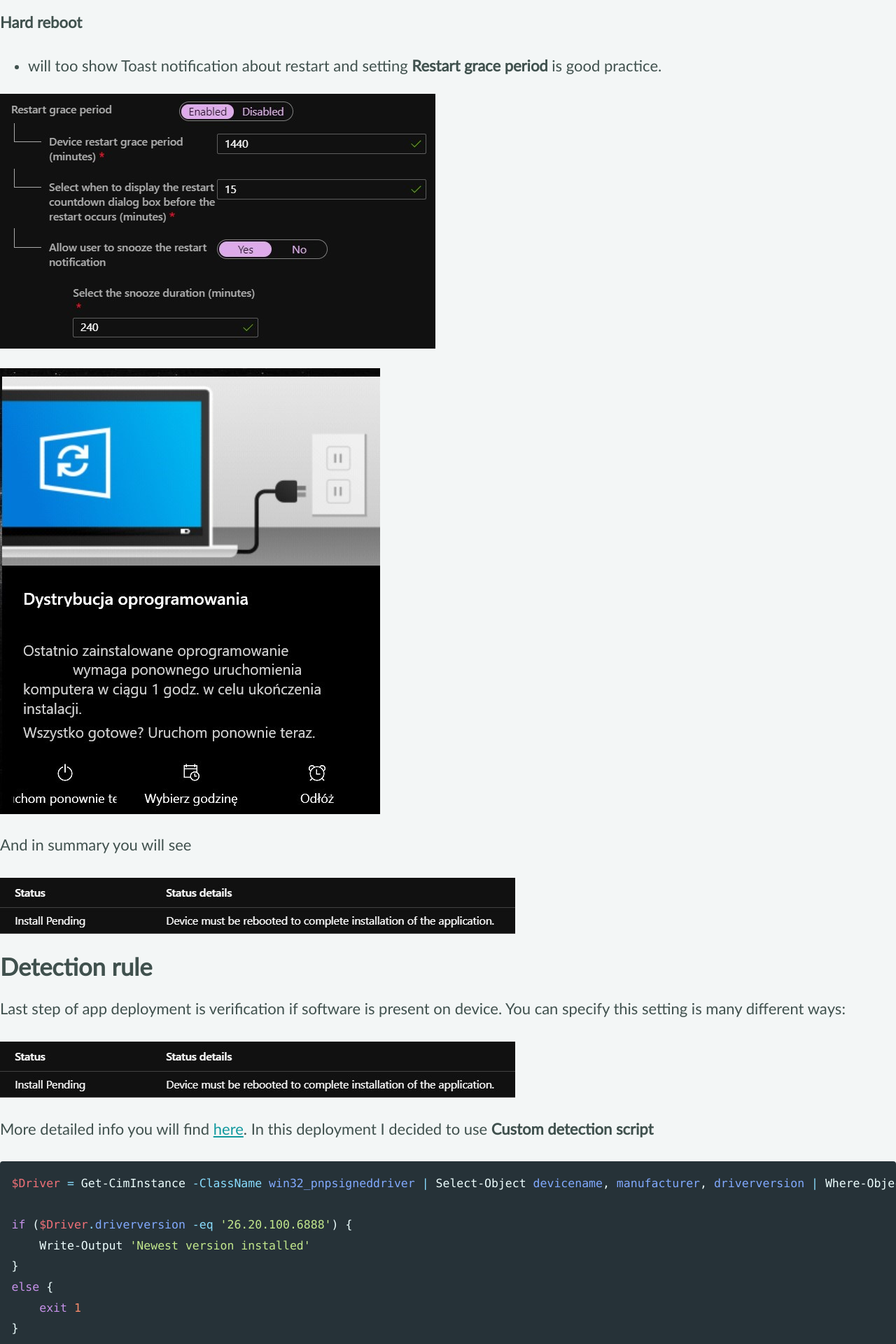
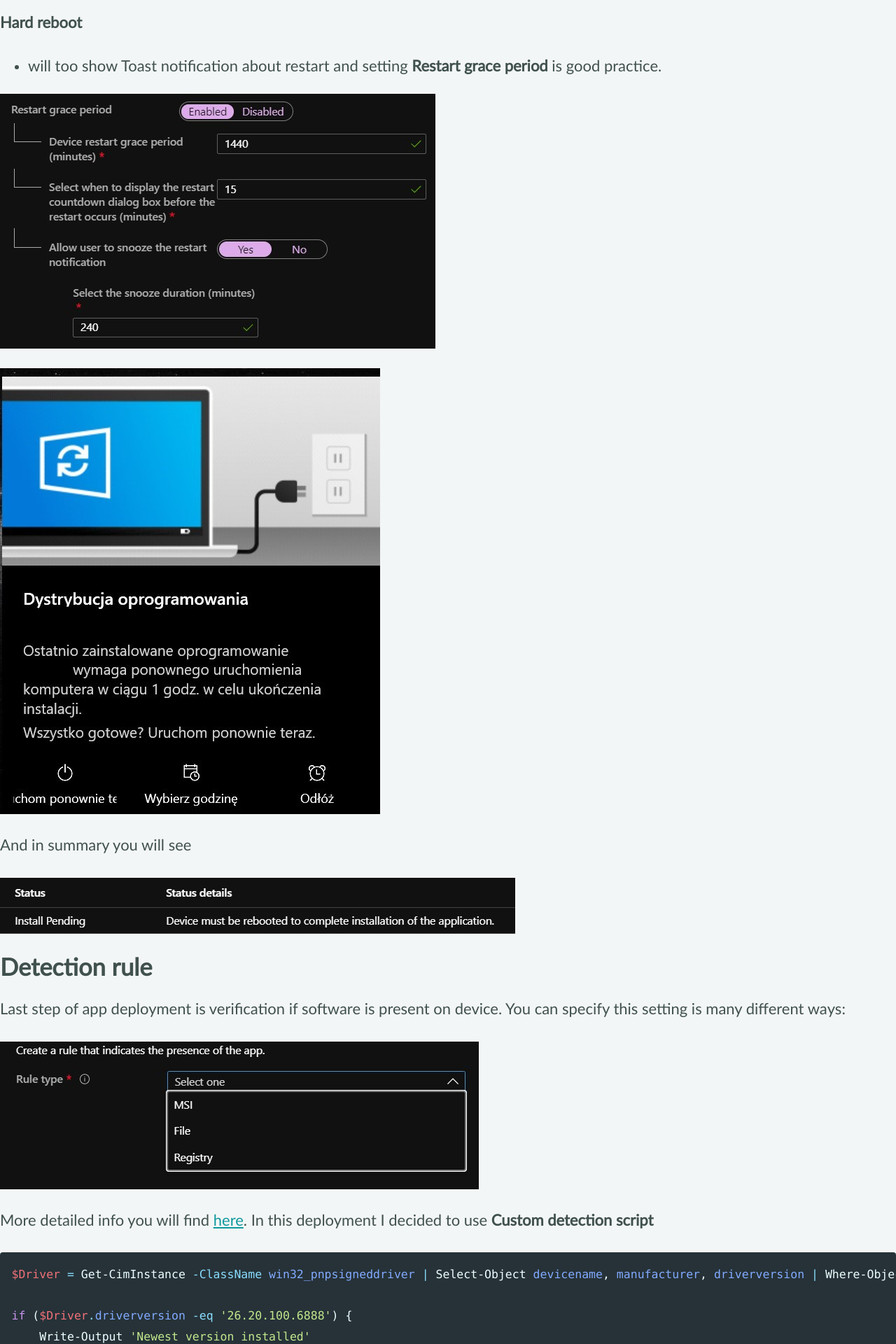
Before and after one commit to UniverseCitiz3n/UniverseCitiz3n.github.io, a Jekyll site: the page built from _posts/2020-03-28-Intune-Win32-CustomScript.md, in a window 1280 px wide. Shown: the part 4480-6400 px from the top of the page at 70% size. Built offline with Jekyll 4.4.1, drawn with Linux system fonts in a browser that asks for light colours; cached includes are drawn as plain includes; nearby versions of some CDN libraries; our own code applies the rules of GitHub Pages for plain Markdown files; comment, search, counter and statistics services are not loaded.

Commit message:
image change

```diff
--- a/_posts/2020-03-28-Intune-Win32-CustomScript.md
+++ b/_posts/2020-03-28-Intune-Win32-CustomScript.md
@@ -114,7 +114,7 @@ And in summary you will see
 
 Last step of app deployment is verification if software is present on device. You can specify this setting is many different ways:
 
-![detection]({{ site.url }}{{ site.baseurl }}/assets/images/posts/2020-03-28_7.jpg)
+![detection]({{ site.url }}{{ site.baseurl }}/assets/images/posts/2020-03-28_9.jpg)
 
 More detailed info you will find [here](https://docs.microsoft.com/en-us/mem/intune/apps/apps-win32-app-management#step-4-detection-rules). In this deployment I decided to use **Custom detection script**
 
```
